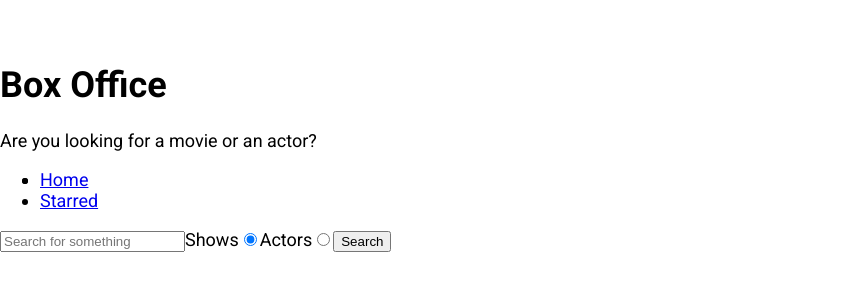
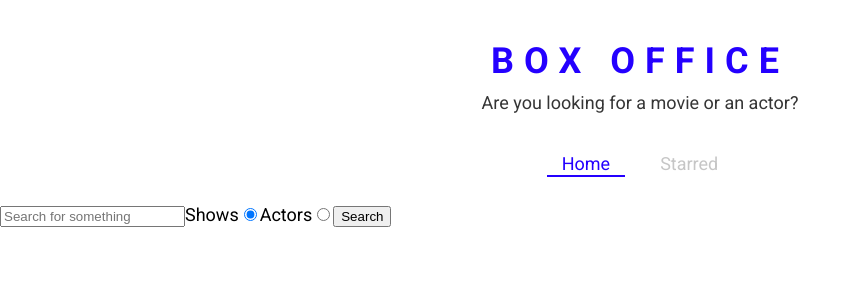
Before and after one commit to perunon/box-office, a React (Create React App) app: page / in a window 1280 px wide. Shown: the top 300 px of the page, without its empty margins (0-861 px from the left). Built offline with nearby package versions, Linux system fonts and the light colour scheme.

Commit message:
Defined theme for styled components and created a few styled components

```diff
--- a/src/App.js
+++ b/src/App.js
@@ -3,15 +3,26 @@
 import Starred from "./pages/Starred";
 import NotFoundSite from "./pages/NotFound";
 import Show from "./pages/Show";
+import { ThemeProvider } from "styled-components";
+
+const theme = {
+  mainColors: {
+    blue: "#2400ff",
+    gray: "#c6c6c6",
+    dark: "#353535",
+  },
+};
 
 function App() {
   return (
+    <ThemeProvider theme={theme}>
       <Routes>
         <Route exact path="/" element={<Home />}></Route>
         <Route exact path="starred" element={<Starred />}></Route>
         <Route exact path="/show/:id" element={<Show />}></Route>
         <Route exact path="*" element={<NotFoundSite />}></Route>
       </Routes>
+    </ThemeProvider>
   );
 }
 
--- a/src/components/Navs.js
+++ b/src/components/Navs.js
@@ -1,5 +1,6 @@
 import React from "react";
-import { Link } from "react-router-dom";
+import { useLocation } from "react-router";
+import { NavList, LinkStyled } from "./Navs.styled";
 
 const LINKS = [
   { to: "/", text: "Home" },
@@ -7,17 +8,22 @@
 ];
 
 const Navs = () => {
+  const location = useLocation();
+
   return (
     <div>
-      <ul>
-        <li>
-          {LINKS.map((item) => (
-            <li key={item.to}>
-              <Link to={item.to}>{item.text}</Link>
-            </li>
-          ))}
-        </li>
-      </ul>
+      <NavList>
+        {LINKS.map((item) => (
+          <li key={item.to}>
+            <LinkStyled
+              to={item.to}
+              className={item.to === location.pathname ? "active" : ""}
+            >
+              {item.text}
+            </LinkStyled>
+          </li>
+        ))}
+      </NavList>
     </div>
   );
 };
--- /dev/null
+++ b/src/components/Navs.styled.js
@@ -0,0 +1,41 @@
+import { Link } from "react-router-dom";
+import styled from "styled-components";
+
+export const NavList = styled.ul`
+  display: flex;
+  justify-content: center;
+  list-style: none;
+  margin: 0 0 30px;
+  padding: 0;
+`;
+
+export const LinkStyled = styled(Link)`
+  margin: 0 10px;
+  padding: 3px 15px;
+  position: relative;
+  text-decoration: none;
+  color: ${({ theme }) => theme.mainColors.gray};
+  &.active {
+    color: ${({ theme }) => theme.mainColors.blue};
+    &:after {
+      content: "";
+      position: absolute;
+      display: block;
+      height: 2px;
+      left: 0%;
+      bottom: 0;
+      background-color: ${({ theme }) => theme.mainColors.blue};
+      animation: slide-in 0.3s ease-in forwards;
+      @keyframes slide-in {
+        from {
+          left: 50%;
+          width: 0;
+        }
+        to {
+          left: 0%;
+          width: 100%;
+        }
+      }
+    }
+  }
+`;
--- a/src/components/Title.js
+++ b/src/components/Title.js
@@ -1,11 +1,12 @@
 import React from "react";
+import { TitleWrapper } from "./Title.styled";
 
 const Title = ({ title, subtitle }) => {
   return (
-    <div>
+    <TitleWrapper>
       <h1>{title}</h1>
       <p>{subtitle}</p>
-    </div>
+    </TitleWrapper>
   );
 };
 
--- /dev/null
+++ b/src/components/Title.styled.js
@@ -0,0 +1,18 @@
+import styled from "styled-components";
+
+export const TitleWrapper = styled.div`
+  text-align: center;
+  margin: 0 0 40px;
+
+  h1 {
+    color: ${({ theme }) => theme.mainColors.blue};
+    letter-spacing: 10px;
+    text-transform: uppercase;
+    margin: 0 0 10px;
+  }
+
+  p {
+    color: ${({ theme }) => theme.mainColors.dark};
+    margin: 0;
+  }
+`;
```
Lines whose indentation alone changed are shown as unchanged.
